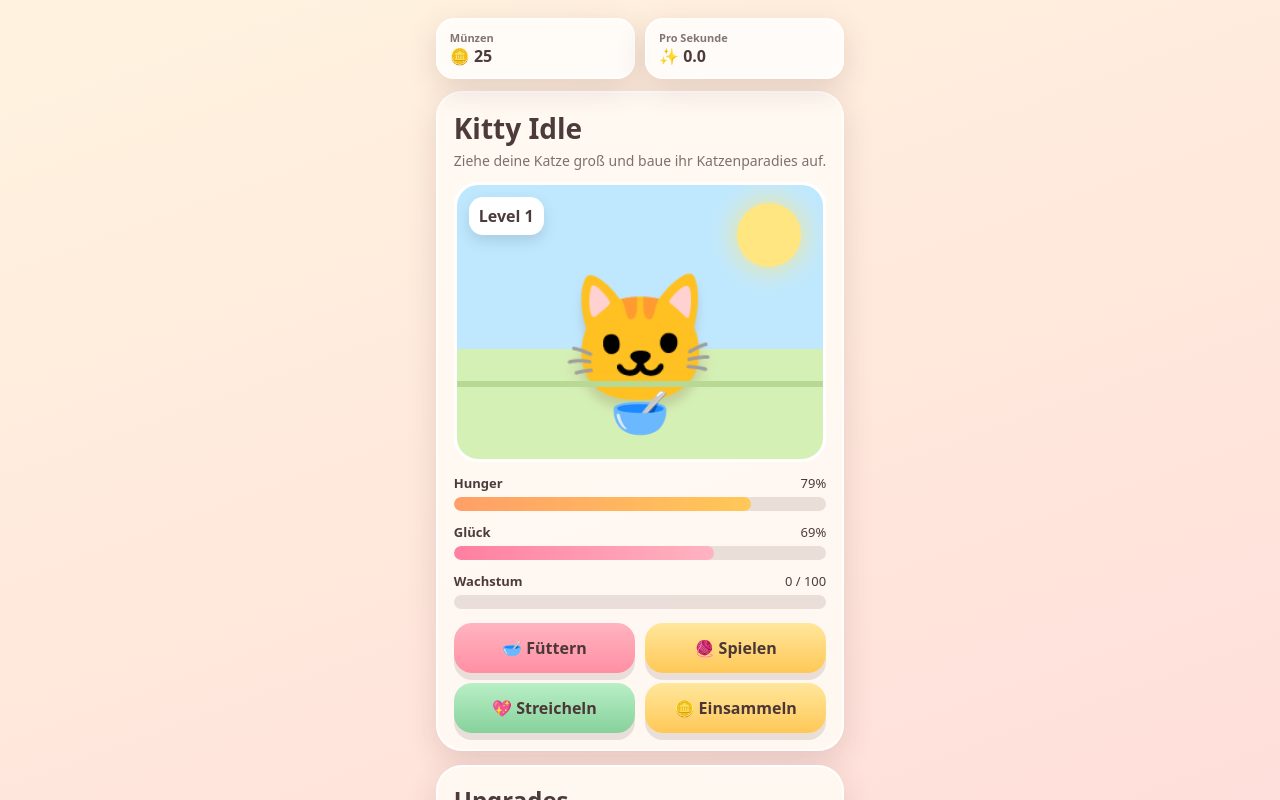
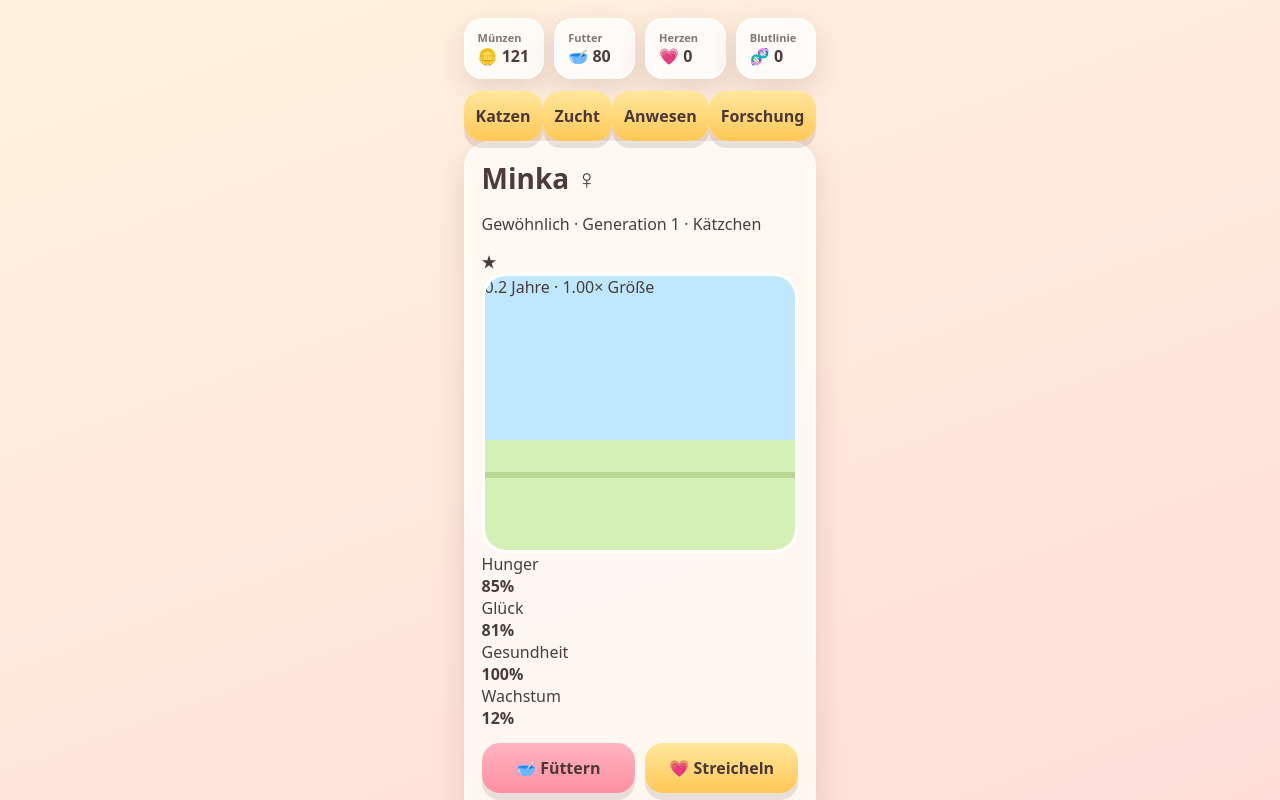
Before and after one commit to Tammapac/Kitty_Idle, a React (Vite) app: page / in a window 1280 px wide. Shown: the top 800 px of the page. Built offline with nearby package versions, Linux system fonts and the light colour scheme.

Commit message:
Build complex cat breeding idle game

```diff
--- a/src/main.jsx
+++ b/src/main.jsx
@@ -2,51 +2,38 @@ import React, { useEffect, useMemo, useState } from "react";
 import { createRoot } from "react-dom/client";
 import "./styles.css";
 
-const initial = { coins: 25, level: 1, xp: 0, hunger: 80, happy: 70, food: 0, bed: 0, friend: 0, bank: 0, last: Date.now() };
-const load = () => { try { return { ...initial, ...JSON.parse(localStorage.getItem("kitty-idle") || "{}") }; } catch { return initial; } };
-
-function App() {
-  const [s, setS] = useState(load);
-  const [note, setNote] = useState("");
-  const cps = s.bed * (1 + s.level * 0.15);
-  const gain = 3 + s.friend * 2 + Math.floor(s.level / 3);
-  const need = s.level * 100;
-  const costs = useMemo(() => ({ food: Math.floor(25 * 1.65 ** s.food), bed: Math.floor(50 * 1.65 ** s.bed), friend: Math.floor(80 * 1.65 ** s.friend) }), [s.food, s.bed, s.friend]);
-  const toast = text => { setNote(text); clearTimeout(window.kittyToast); window.kittyToast = setTimeout(() => setNote(""), 1300); };
-  const levelUp = n => { while (n.xp >= n.level * 100) { n.xp -= n.level * 100; n.level++; n.coins += n.level * 20; toast("Levelaufstieg! 🎉"); } return n; };
-  const action = type => setS(p => {
-    const n = { ...p };
-    if (type === "feed") { if (n.hunger >= 100) { toast("Schon satt!"); return p; } n.hunger = Math.min(100, n.hunger + 22); n.xp += 12 + n.food * 6; }
-    if (type === "play") { if (n.happy >= 100) { toast("Schon superglücklich!"); return p; } n.happy = Math.min(100, n.happy + 18); n.hunger = Math.max(0, n.hunger - 5); n.xp += 8; }
-    if (type === "pet") { n.happy = Math.min(100, n.happy + 8); n.xp += 3; }
-    n.coins += gain; return levelUp(n);
-  });
-  const buy = type => setS(p => { const c = costs[type]; if (p.coins < c) { toast("Nicht genug Münzen"); return p; } toast("Upgrade gekauft!"); return { ...p, coins: p.coins - c, [type]: p[type] + 1 }; });
-  const collect = () => setS(p => { const amount = Math.floor(p.bank); if (!amount) { toast("Noch keine Idle-Münzen"); return p; } toast(`+${amount} Münzen`); return { ...p, coins: p.coins + amount, bank: p.bank - amount }; });
-
-  useEffect(() => {
-    const seconds = Math.min(28800, (Date.now() - (s.last || Date.now())) / 1000);
-    if (seconds > 15 && cps > 0) setS(p => ({ ...p, bank: p.bank + seconds * cps }));
-    const timer = setInterval(() => setS(p => {
-      let rate = p.bed * (1 + p.level * 0.15); if (p.hunger < 25) rate *= .5; if (p.happy < 20) rate *= .6;
-      return { ...p, hunger: Math.max(0, p.hunger - .045), happy: Math.max(0, p.happy - .03), bank: p.bank + rate, last: Date.now() };
-    }), 1000);
-    return () => clearInterval(timer);
-  }, []);
-  useEffect(() => localStorage.setItem("kitty-idle", JSON.stringify({ ...s, last: Date.now() })), [s]);
-
-  return <main className="app">
-    <div className={`toast ${note ? "show" : ""}`}>{note}</div>
-    <header><div><small>Münzen</small>🪙 {Math.floor(s.coins)}</div><div><small>Pro Sekunde</small>✨ {cps.toFixed(1)}</div></header>
-    <section className="card">
-      <h1>Kitty Idle</h1><p>Ziehe deine Katze groß und baue ihr Katzenparadies auf.</p>
-      <div className="scene"><span className="level">Level {s.level}</span><div className="sun"/><div className="cat">🐱</div><div className="bowl">🥣</div></div>
-      <Bar label="Hunger" value={s.hunger} cls="orange"/><Bar label="Glück" value={s.happy} cls="pink"/><Bar label="Wachstum" value={s.xp / need * 100} text={`${Math.floor(s.xp)} / ${need}`} cls="blue"/>
-      <div className="actions"><button onClick={() => action("feed")}>🥣 Füttern</button><button onClick={() => action("play")}>🧶 Spielen</button><button onClick={() => action("pet")}>💖 Streicheln</button><button onClick={collect}>🪙 Einsammeln</button></div>
-    </section>
-    <section className="card"><h2>Upgrades</h2><Upgrade icon="🥛" title={`Besseres Futter ${s.food}`} text="Mehr Wachstum beim Füttern" cost={costs.food} onClick={() => buy("food")}/><Upgrade icon="🧺" title={`Körbchen ${s.bed}`} text="Erzeugt automatisch Münzen" cost={costs.bed} onClick={() => buy("bed")}/><Upgrade icon="🐾" title={`Katzenfreund ${s.friend}`} text="Mehr Münzen pro Aktion" cost={costs.friend} onClick={() => buy("friend")}/></section>
-  </main>;
-}
-function Bar({ label, value, text, cls }) { const v = Math.max(0, Math.min(100, value)); return <div className="barbox"><div><b>{label}</b><span>{text || `${Math.floor(v)}%`}</span></div><div className="bar"><i className={cls} style={{ width: `${v}%` }}/></div></div>; }
-function Upgrade({ icon, title, text, cost, onClick }) { return <div className="upgrade"><span className="icon">{icon}</span><div><b>{title}</b><small>{text}</small></div><button onClick={onClick}>{cost} 🪙</button></div>; }
+const NAMES=["Minka","Luna","Mochi","Nala","Simba","Pixel","Flocke","Keks","Milo","Tapsi","Nova","Chili"];
+const COLORS=["orange","black","white","gray","cream","calico"];
+const RARITIES=["Gewöhnlich","Selten","Episch","Legendär","Mythisch"];
+const empty={coins:120,food:80,toys:10,science:0,hearts:0,lineage:0,selected:1,nextId:2,last:Date.now(),buildings:{kitchen:0,nursery:0,lab:0,playroom:0},research:{growth:0,fertility:0,genes:0,offline:0},cats:[{id:1,name:"Minka",sex:"♀",color:"orange",pattern:"tabby",rarity:0,age:0.2,growth:12,happiness:82,hunger:86,health:100,size:1,genes:{size:2,beauty:2,energy:2,luck:1},parents:[],generation:1}],quests:{feed:0,pet:0,breed:0}};
+const load=()=>{try{return {...empty,...JSON.parse(localStorage.getItem("kitty-breeder-v2")||"{}")}}catch{return empty}};
+const fmt=n=>n>=1e6?(n/1e6).toFixed(1)+"M":n>=1e3?(n/1e3).toFixed(1)+"K":Math.floor(n);
+const stage=c=>c.age<1?"Kätzchen":c.age<3?"Jungkatze":c.age<8?"Erwachsen":c.age<13?"Senior":"Uralte Katze";
+const stageClass=c=>c.age<1?"baby":c.age<3?"young":c.age<8?"adult":c.age<13?"senior":"ancient";
+const value=c=>Math.floor((c.genes.size+c.genes.beauty+c.genes.energy+c.genes.luck)*35*(1+c.rarity*.8)*c.generation);
+const pick=a=>a[Math.floor(Math.random()*a.length)];
+function App(){
+ const [s,setS]=useState(load); const [tab,setTab]=useState("cats"); const [note,setNote]=useState("");
+ const cat=s.cats.find(c=>c.id===s.selected)||s.cats[0];
+ const production=useMemo(()=>{const happy=s.cats.reduce((a,c)=>a+c.happiness/100,0);return {coins:(s.buildings.playroom*1.5+s.cats.length*.25)*happy*(1+s.lineage*.1),food:s.buildings.kitchen*.35,science:s.buildings.lab*.08}},[s]);
+ const toast=t=>{setNote(t);clearTimeout(window.tt);window.tt=setTimeout(()=>setNote(""),1800)};
+ const mutate=fn=>setS(p=>{const n=structuredClone(p);fn(n);return n});
+ const act=(type)=>mutate(n=>{const c=n.cats.find(x=>x.id===n.selected);if(!c)return;if(type==="feed"){if(n.food<5)return toast("Nicht genug Futter");n.food-=5;c.hunger=Math.min(100,c.hunger+24);c.growth+=7+n.research.growth*2;n.quests.feed++}if(type==="pet"){c.happiness=Math.min(100,c.happiness+15);c.health=Math.min(100,c.health+2);n.hearts+=1+c.rarity;n.quests.pet++}if(type==="play"){if(n.toys<1)return toast("Keine Spielzeuge");n.toys--;c.happiness=Math.min(100,c.happiness+25);c.hunger=Math.max(0,c.hunger-4);c.growth+=4;c.genes.energy+=Math.random()<.05?1:0}if(c.growth>=100){c.growth-=100;c.size+=.12+c.genes.size*.025;n.coins+=Math.floor(40*c.size);toast(`${c.name} ist gewachsen!`)}});
+ const buy=(kind)=>mutate(n=>{const lv=n.buildings[kind],cost=Math.floor(({kitchen:120,nursery:220,lab:400,playroom:180}[kind])*1.75**lv);if(n.coins<cost)return toast("Nicht genug Münzen");n.coins-=cost;n.buildings[kind]++;toast("Gebäude verbessert")});
+ const research=(kind)=>mutate(n=>{const lv=n.research[kind],cost=Math.floor(25*2.1**lv);if(n.science<cost)return toast("Nicht genug Forschung");n.science-=cost;n.research[kind]++;toast("Forschung abgeschlossen")});
+ const breed=()=>mutate(n=>{if(n.cats.length>=4+n.buildings.nursery*2)return toast("Kinderstube voll");if(n.hearts<20)return toast("Du brauchst 20 Herzen");const adults=n.cats.filter(c=>c.age>=2&&c.health>50);if(adults.length<2)return toast("Du brauchst zwei erwachsene Katzen");const a=adults[0],b=adults[1];n.hearts-=20;const gene=k=>Math.max(1,Math.round((a.genes[k]+b.genes[k])/2)+(Math.random()<(.08+n.research.genes*.03)?1:0));const rarity=Math.min(4,Math.max(a.rarity,b.rarity)+(Math.random()<.08+n.research.fertility*.02?1:0));const baby={id:n.nextId++,name:pick(NAMES),sex:Math.random()<.5?"♀":"♂",color:Math.random()<.55?pick([a.color,b.color]):pick(COLORS),pattern:pick([a.pattern,b.pattern,"solid","tabby","spots","tuxedo"]),rarity,age:0,growth:0,happiness:90,hunger:90,health:100,size:.65,genes:{size:gene("size"),beauty:gene("beauty"),energy:gene("energy"),luck:gene("luck")},parents:[a.name,b.name],generation:Math.max(a.generation,b.generation)+1};n.cats.push(baby);n.selected=baby.id;n.quests.breed++;toast(`${baby.name} wurde geboren!`)});
+ const sell=()=>mutate(n=>{if(n.cats.length<=1)return toast("Eine Katze muss bleiben");const c=n.cats.find(x=>x.id===n.selected);const price=value(c);n.coins+=price;n.cats=n.cats.filter(x=>x.id!==c.id);n.selected=n.cats[0].id;toast(`Adoptiert für ${price} Münzen`)});
+ const prestige=()=>mutate(n=>{if(n.cats.length<8)return toast("Benötigt 8 Katzen");const gain=Math.max(1,Math.floor(n.cats.reduce((a,c)=>a+c.generation+c.rarity,0)/10));Object.assign(n,structuredClone(empty),{lineage:n.lineage+gain,coins:120+gain*100});toast(`Neue Blutlinie: +${gain}`)});
+ useEffect(()=>{const offline=Math.min(43200,(Date.now()-(s.last||Date.now()))/1000)*(1+s.research.offline*.25);if(offline>30)mutate(n=>{n.coins+=production.coins*offline;n.food+=production.food*offline;n.science+=production.science*offline;toast(`Offline-Ertrag: ${fmt(production.coins*offline)} Münzen`)});const t=setInterval(()=>mutate(n=>{n.coins+=production.coins;n.food+=production.food;n.science+=production.science;n.last=Date.now();n.cats.forEach(c=>{c.age+=1/720;c.hunger=Math.max(0,c.hunger-.035);c.happiness=Math.max(0,c.happiness-.02);if(c.hunger<20)c.health=Math.max(0,c.health-.04);else c.health=Math.min(100,c.health+.01)})}),1000);return()=>clearInterval(t)},[]);
+ useEffect(()=>localStorage.setItem("kitty-breeder-v2",JSON.stringify({...s,last:Date.now()})),[s]);
+ return <main className="app"><div className={`toast ${note?"show":""}`}>{note}</div><header><div><small>Münzen</small>🪙 {fmt(s.coins)}</div><div><small>Futter</small>🥣 {fmt(s.food)}</div><div><small>Herzen</small>💗 {fmt(s.hearts)}</div><div><small>Blutlinie</small>🧬 {s.lineage}</div></header>
+ <nav>{[["cats","Katzen"],["breed","Zucht"],["home","Anwesen"],["research","Forschung"]].map(([k,l])=><button className={tab===k?"active":""} onClick={()=>setTab(k)} key={k}>{l}</button>)}</nav>
+ {tab==="cats"&&<><section className="card hero"><div className="title"><div><h1>{cat.name} <span>{cat.sex}</span></h1><p>{RARITIES[cat.rarity]} · Generation {cat.generation} · {stage(cat)}</p></div><b className={`rarity r${cat.rarity}`}>{"★".repeat(cat.rarity+1)}</b></div><div className="scene"><div className="pixel-room"/><div className={`pixel-cat ${stageClass(cat)} ${cat.color} ${cat.pattern}`} title="CC0 Pixel Cat Sprite"/><span className="age">{cat.age.toFixed(1)} Jahre · {cat.size.toFixed(2)}× Größe</span></div><Bars cat={cat}/><div className="actions"><button onClick={()=>act("feed")}>🥣 Füttern</button><button onClick={()=>act("pet")}>💗 Streicheln</button><button onClick={()=>act("play")}>🧶 Spielen</button><button className="danger" onClick={sell}>🏠 Vermitteln</button></div></section><section className="card"><h2>Deine Katzen <small>{s.cats.length}/{4+s.buildings.nursery*2}</small></h2><div className="catgrid">{s.cats.map(c=><button key={c.id} className={`catcard ${c.id===s.selected?"selected":""}`} onClick={()=>setS(p=>({...p,selected:c.id}))}><div className={`mini-cat ${stageClass(c)} ${c.color}`}/><b>{c.name}</b><small>Gen. {c.generation} · {RARITIES[c.rarity]}</small></button>)}</div></section></>}
+ {tab==="breed"&&<section className="card"><h1>Zuchtzentrum</h1><p>Kombiniere erwachsene Katzen. Eigenschaften werden vererbt, Mutationen können stärkere Gene und höhere Seltenheiten erzeugen.</p><div className="gene-panel">{["size","beauty","energy","luck"].map(k=><div key={k}><span>{{size:"Größe",beauty:"Schönheit",energy:"Energie",luck:"Glück"}[k]}</span><b>{cat.genes[k]}</b></div>)}</div><button className="big" onClick={breed}>💞 Nachwuchs züchten · 20 Herzen</button><h2>Stammbaum</h2><p>{cat.parents.length?`${cat.parents[0]} × ${cat.parents[1]}`:"Gründerkatze ohne bekannte Eltern"}</p><button className="prestige" onClick={prestige}>🧬 Neue Blutlinie beginnen</button><small className="hint">Ab 8 Katzen. Setzt den Hof zurück und gibt dauerhafte Produktionsboni.</small></section>}
+ {tab==="home"&&<section className="card"><h1>Katzenanwesen</h1><p>Gebäude automatisieren Ressourcen und erweitern deine Zucht.</p>{[["kitchen","Katzenküche","Produziert Futter","🥣"],["nursery","Kinderstube","Mehr Katzenplätze","🧺"],["playroom","Spielzimmer","Produziert Münzen","🧶"],["lab","Genlabor","Produziert Forschung","🔬"]].map(([k,t,d,i])=><Shop key={k} icon={i} title={t} desc={d} level={s.buildings[k]} cost={Math.floor(({kitchen:120,nursery:220,lab:400,playroom:180}[k])*1.75**s.buildings[k])} buy={()=>buy(k)}/>)}</section>}
+ {tab==="research"&&<section className="card"><h1>Genforschung <small>🔬 {fmt(s.science)}</small></h1>{[["growth","Wachstum","Mehr Wachstum beim Füttern"],["fertility","Fruchtbarkeit","Höhere Chance auf Seltenheit"],["genes","Genmutation","Höhere Chance auf bessere Gene"],["offline","Ruhemodus","Mehr Offline-Ertrag"]].map(([k,t,d])=><Shop key={k} icon="🧬" title={t} desc={d} level={s.research[k]} cost={Math.floor(25*2.1**s.research[k])} buy={()=>research(k)}/>)}</section>}
+ <footer>Produktion: {production.coins.toFixed(1)} 🪙/s · {production.food.toFixed(1)} 🥣/s · {production.science.toFixed(2)} 🔬/s</footer></main>}
+function Bars({cat}){return <div className="bars"><Bar label="Hunger" value={cat.hunger}/><Bar label="Glück" value={cat.happiness}/><Bar label="Gesundheit" value={cat.health}/><Bar label="Wachstum" value={cat.growth}/></div>}
+function Bar({label,value}){return <div className="barrow"><span>{label}</span><div><i style={{width:`${Math.max(0,Math.min(100,value))}%`}}/></div><b>{Math.floor(value)}%</b></div>}
+function Shop({icon,title,desc,level,cost,buy}){return <div className="shop"><span>{icon}</span><div><b>{title} · Stufe {level}</b><small>{desc}</small></div><button onClick={buy}>{fmt(cost)} 🪙</button></div>}
 createRoot(document.getElementById("root")).render(<App/>);
```
